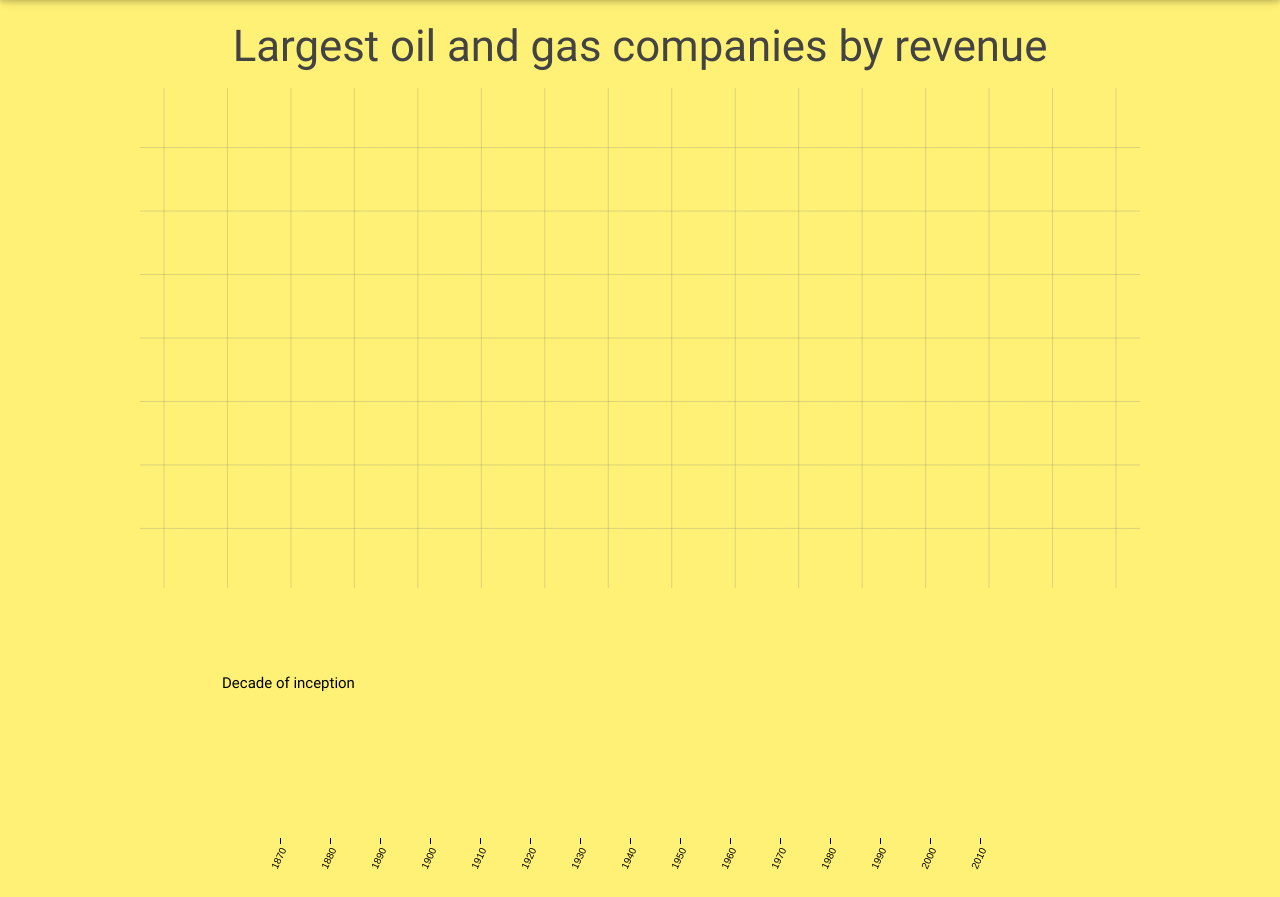
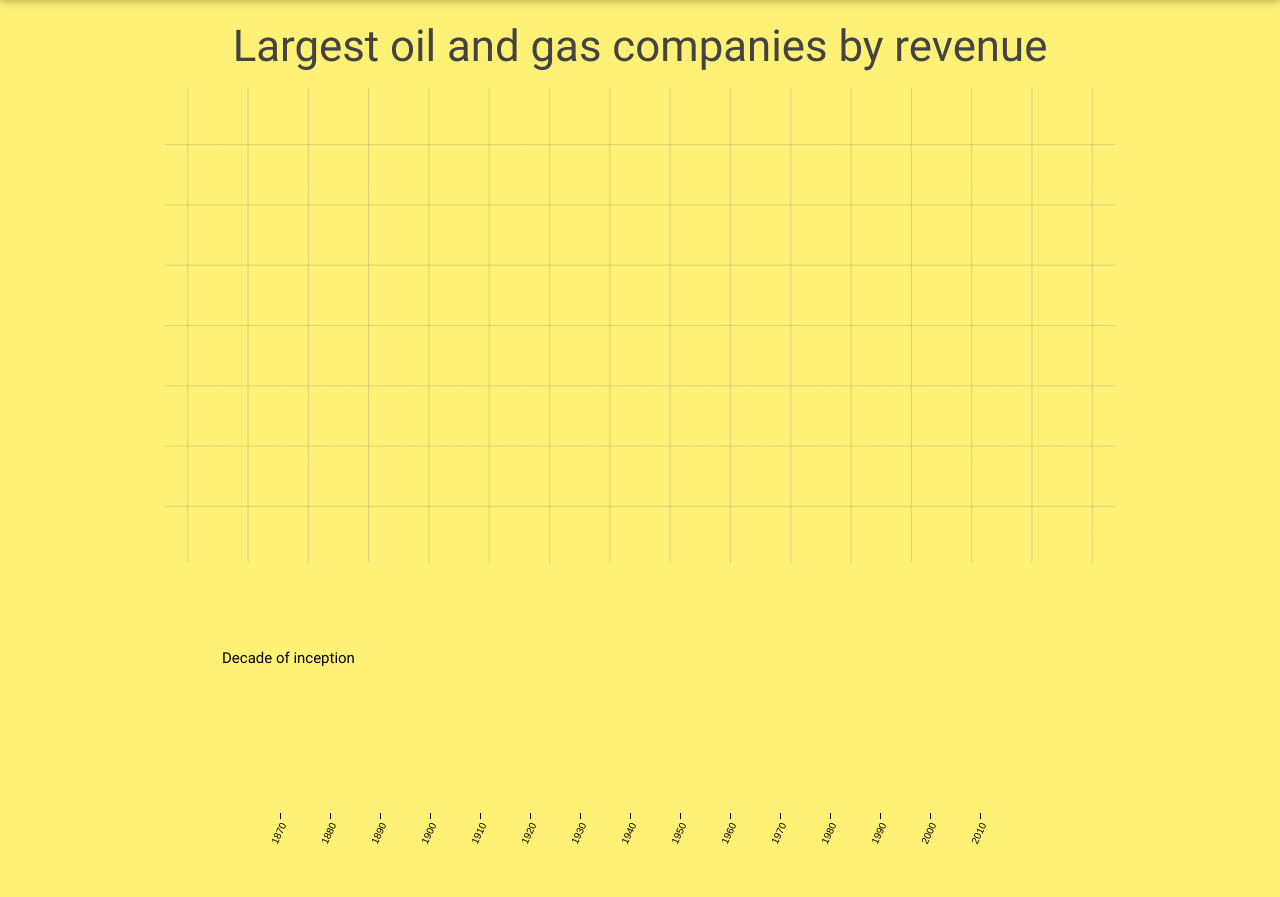
Before and after one commit to andrewmontes87/flask_og, a Flask app: page / in a window 1280 px wide. Shown: the part 64-961 px from the top of the page. Run offline with Flask 2, Linux system fonts and the light colour scheme.

Commit message:
tweak to map

```diff
--- a/src/css/component/og_co_map.scss
+++ b/src/css/component/og_co_map.scss
@@ -2,9 +2,8 @@
 #map {
   position: relative;
   margin: 1em auto;
-  width: 1000px;
-  height: 500px;
-
+  width: 950px;
+  height: 475px;
 }
 
 .graticule {
--- a/static/css/app.css
+++ b/static/css/app.css
@@ -1577,7 +1577,7 @@
 .x.axis path{display:none}
 #y-axis-label{font-size:11px}
 #map-tooltip,#timeline-tooltip{position:absolute;pointer-events:none;color:#eee;font-size:12px;opacity:.8;background:#222;padding:0 20px;left:-999px;text-align:center}
-#map{width:1000px;height:500px}
+#map{width:950px;height:475px}
 .graticule{fill:none;stroke:#777;stroke-width:.5px;stroke-opacity:.5}
 .land{fill:#fff}
 .boundary{fill:none;stroke:#000;stroke-width:.5px}
```
